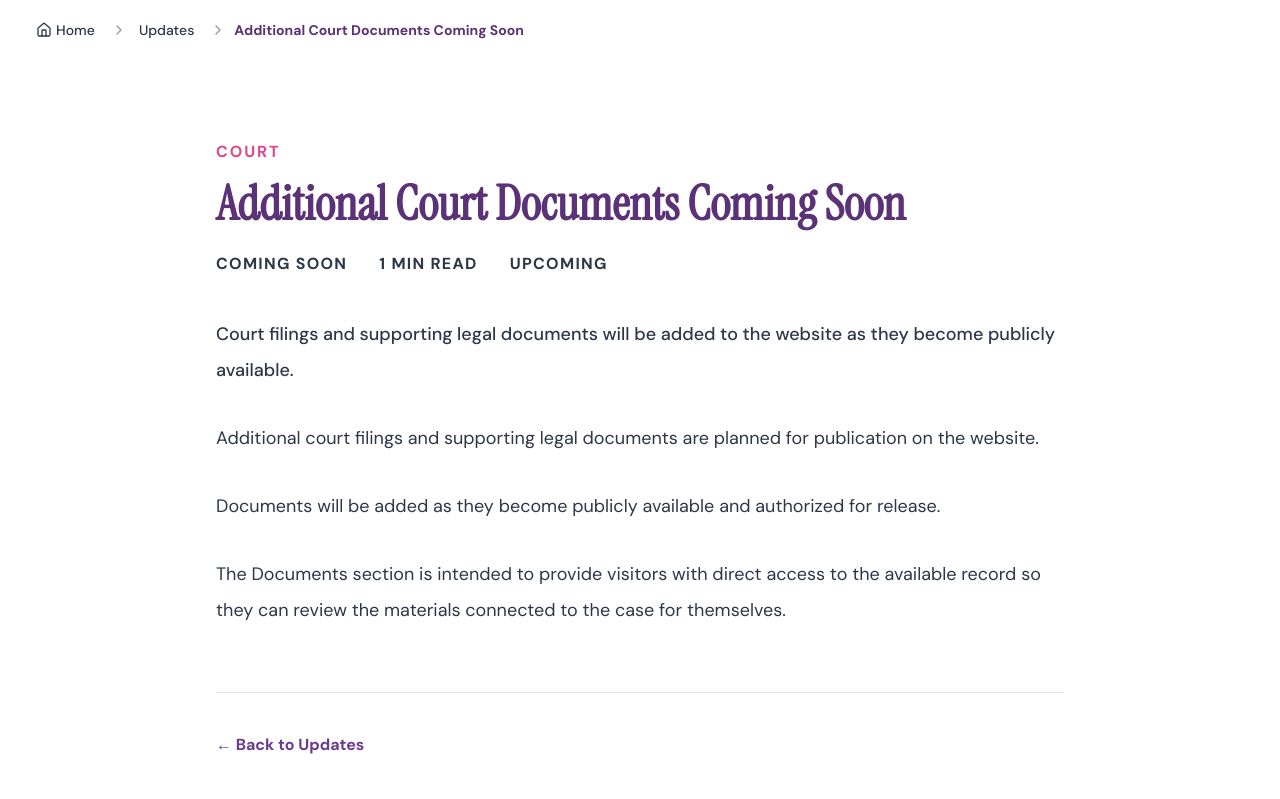
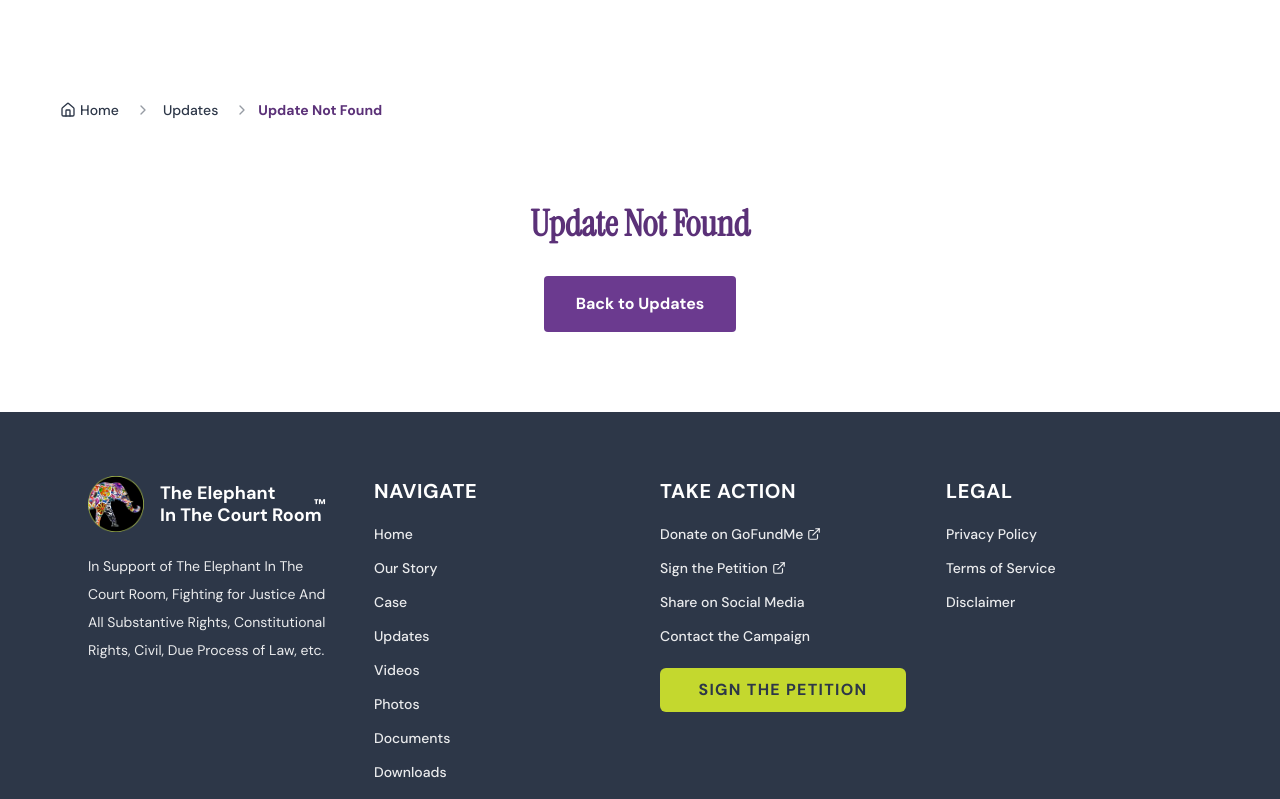
Before and after one commit to gladys20266/the-elephant-in-the-court-room, a React (Vite) app: page /updates/additional-court-documents-coming-soon in a window 1280 px wide. Shown: the top 799 px of the page. Built offline with nearby package versions, Linux system fonts and the light colour scheme.

Commit message:
Connect Updates to CMS content

```diff
--- a/src/data/updates.ts
+++ b/src/data/updates.ts
@@ -1,132 +1,47 @@
 export interface CaseUpdate {
-  id: string;
-  slug: string;
-  title: string;
-  summary: string;
-  content: string[];
+  id: string
+  slug: string
+  title: string
+  summary: string
+  content: string[]
   category:
-    | "Court"
-    | "Website"
-    | "Campaign"
-    | "Media"
-    | "Documents"
-    | "Fundraising";
+    | 'Court'
+    | 'Website'
+    | 'Campaign'
+    | 'Media'
+    | 'Documents'
+    | 'Fundraising'
   status:
-    | "Active"
-    | "New"
-    | "Completed"
-    | "Upcoming";
-  date: string;
-  readingTime: string;
-  featured: boolean;
+    | 'Active'
+    | 'New'
+    | 'Completed'
+    | 'Upcoming'
+  date: string
+  readingTime: string
+  featured: boolean
+  image?: string
 }
 
-export const updates: CaseUpdate[] = [
+const updateFiles = import.meta.glob(
+  '@/content/updates/*.json',
   {
-    id: "1",
-    slug: "website-campaign-launched",
-    title: "Website Campaign Launched",
-    summary:
-      "The official campaign website has been launched to document the case, share evidence, and provide public updates for supporters and visitors.",
-    content: [
-      "The official campaign website for The Elephant In The Court Room has been launched as a central resource for documenting the case and following the campaign.",
-      "The website brings together information about the case, photographs documenting the property, videos, court documents, campaign updates, and information about ways to support the ongoing legal effort.",
-      "The goal is to make the available record easier to review while providing a central location for future developments and campaign information.",
-    ],
-    category: "Website",
-    status: "Active",
-    date: "July 2026",
-    readingTime: "2 min read",
-    featured: true,
+    eager: true,
+    import: 'default',
   },
+) as Record<string, Omit<CaseUpdate, 'image'> & { image?: string }>
 
-  {
-    id: "2",
-    slug: "case-timeline-published",
-    title: "Case Timeline Published",
-    summary:
-      "A chronological timeline has been published to help visitors understand the history of the legal dispute from the signing of the agreement through the ongoing proceedings.",
-    content: [
-      "A chronological case timeline has been published to make the history of the legal dispute easier to understand.",
-      "The timeline provides a structured overview of the major stages of the case, beginning with the 2010 lease-to-own agreement and continuing through the litigation and ongoing legal effort.",
-      "The timeline is intended to provide visitors with a clear starting point before they explore the supporting documents, photographs, videos, and other materials available throughout the website.",
-    ],
-    category: "Campaign",
-    status: "New",
-    date: "July 2026",
-    readingTime: "3 min read",
-    featured: false,
-  },
+export const updates: CaseUpdate[] = Object.values(updateFiles)
+  .map((update) => ({
+    ...update,
+    content: Array.isArray(update.content)
+      ? update.content
+      : [],
+  }))
+  .sort((a, b) => {
+    if (a.featured && !b.featured) return -1
+    if (!a.featured && b.featured) return 1
 
-  {
-    id: "3",
-    slug: "additional-court-documents-coming-soon",
-    title: "Additional Court Documents Coming Soon",
-    summary:
-      "Court filings and supporting legal documents will be added to the website as they become publicly available.",
-    content: [
-      "Additional court filings and supporting legal documents are planned for publication on the website.",
-      "Documents will be added as they become publicly available and authorized for release.",
-      "The Documents section is intended to provide visitors with direct access to the available record so they can review the materials connected to the case for themselves.",
-    ],
-    category: "Court",
-    status: "Upcoming",
-    date: "Coming Soon",
-    readingTime: "1 min read",
-    featured: false,
-  },
-
-  {
-    id: "4",
-    slug: "photo-evidence-gallery-expanded",
-    title: "Photo Evidence Gallery Expanded",
-    summary:
-      "Additional before-and-after photographs documenting the property's transformation have been added to strengthen the visual record of the investment made.",
-    content: [
-      "Additional before-and-after photographs documenting the property's transformation have been added to the website.",
-      "The photographs provide visual documentation of the property and help illustrate the investment and work carried out during the transformation.",
-      "The expanded gallery gives visitors a broader visual record that can be reviewed alongside the case history and other materials presented on the website.",
-    ],
-    category: "Documents",
-    status: "Completed",
-    date: "Coming Soon",
-    readingTime: "2 min read",
-    featured: false,
-  },
-
-  {
-    id: "5",
-    slug: "campaign-awareness-growing",
-    title: "Campaign Awareness Continues to Grow",
-    summary:
-      "The campaign continues to reach new supporters through the website, social media, and ongoing public awareness efforts.",
-    content: [
-      "The campaign continues its public awareness efforts through the website, social media, and other outreach channels.",
-      "The website provides a central place for visitors who discover the campaign to learn about the case, review available materials, and follow future developments.",
-      "As awareness grows, the campaign will continue using these channels to share information about the case and the ongoing legal effort.",
-    ],
-    category: "Fundraising",
-    status: "Active",
-    date: "Ongoing",
-    readingTime: "2 min read",
-    featured: false,
-  },
-
-  {
-    id: "6",
-    slug: "future-media-coverage",
-    title: "Future Media Coverage",
-    summary:
-      "Media interviews, news coverage, and public commentary will be added to this section as they become available.",
-    content: [
-      "This section is reserved for future media interviews, news coverage, and public commentary relating to the campaign.",
-      "Relevant coverage will be added as it becomes available and can be appropriately shared through the website.",
-      "Visitors can return to the Updates section for future announcements concerning media coverage and other developments.",
-    ],
-    category: "Media",
-    status: "Upcoming",
-    date: "Coming Soon",
-    readingTime: "2 min read",
-    featured: false,
-  },
-];
+    return a.id.localeCompare(b.id, undefined, {
+      numeric: true,
+    })
+  })
```
Also changed, not shown: src/content/updates/updates-system-live.json (renamed from src/content/updates/2026-09-01-updates-system-now-live.md).
